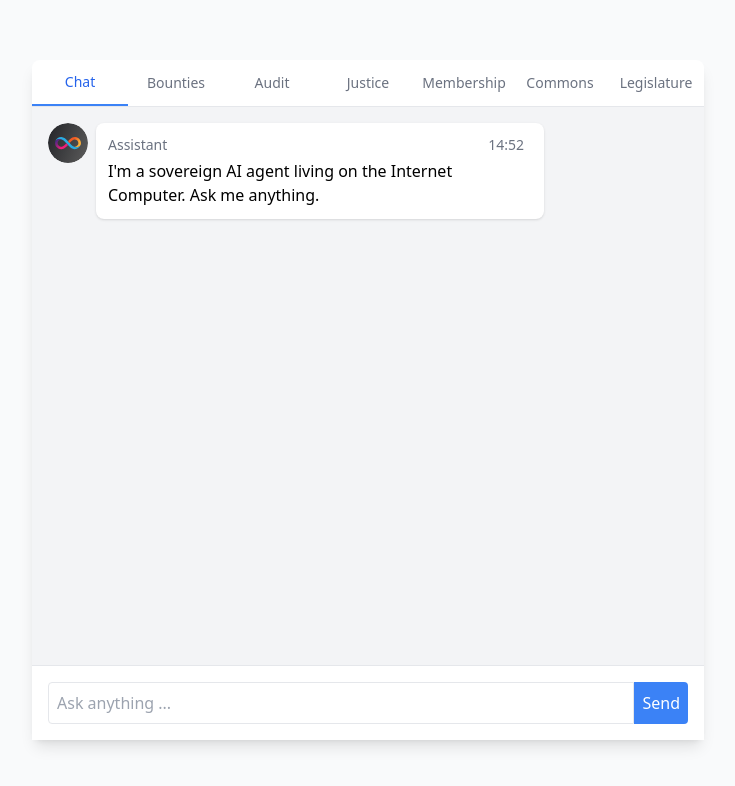
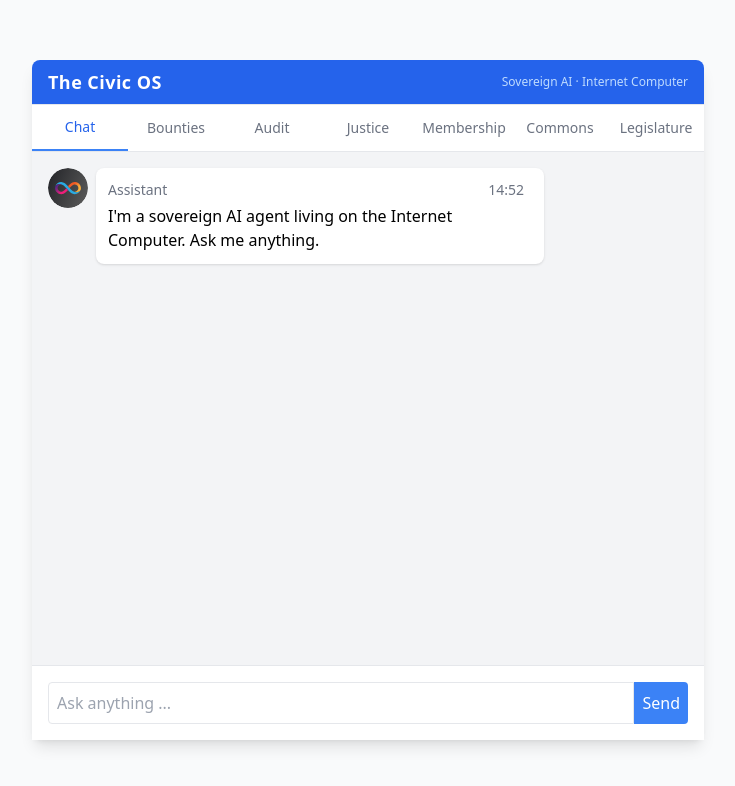
Before and after one commit to TeklemariamA/motoko-the-civic-os--2-, a React (Vite) app in the folder frontend/: page / in a window 1280 px wide. Shown: the top 786 px of the page, without its empty margins (272-1007 px from the left). Built offline with nearby package versions, Linux system fonts and the light colour scheme.

Commit message:
Fix app title: rename from LLM Chatbot to The Civic OS with branded header
Co-authored-by: TeklemariamA <203323056+TeklemariamA@users.noreply.github.com>

```diff
--- a/frontend/index.html
+++ b/frontend/index.html
@@ -3,7 +3,7 @@
   <head>
     <meta charset="UTF-8" />
     <meta name="viewport" content="width=device-width, initial-scale=1.0" />
-    <title>CivicOS</title>
+    <title>The Civic OS</title>
     <link rel="icon" href="/favicon.ico" />
   </head>
   <body>
--- a/frontend/src/main.jsx
+++ b/frontend/src/main.jsx
@@ -805,6 +805,12 @@ const App = () => {
   return (
     <div className="flex min-h-screen items-center justify-center bg-gray-50 p-4">
       <div className="flex h-[85vh] w-full max-w-2xl flex-col rounded-lg bg-white shadow-lg">
+        {/* App header / brand */}
+        <div className="flex items-center justify-between border-b bg-blue-600 px-4 py-2 rounded-t-lg">
+          <span className="text-lg font-bold tracking-wide text-white">The Civic OS</span>
+          <span className="text-xs text-blue-200">Sovereign AI · Internet Computer</span>
+        </div>
+
         {/* Tab bar */}
         <div className="flex border-b">
           {TABS.map((tab) => (
--- a/package.json
+++ b/package.json
@@ -1,5 +1,5 @@
 {
- "name": "llm-chatbot",
+ "name": "the-civic-os",
  "type": "module",
  "scripts": {
  "dev": "npm run dev --workspaces --if-present",
```
